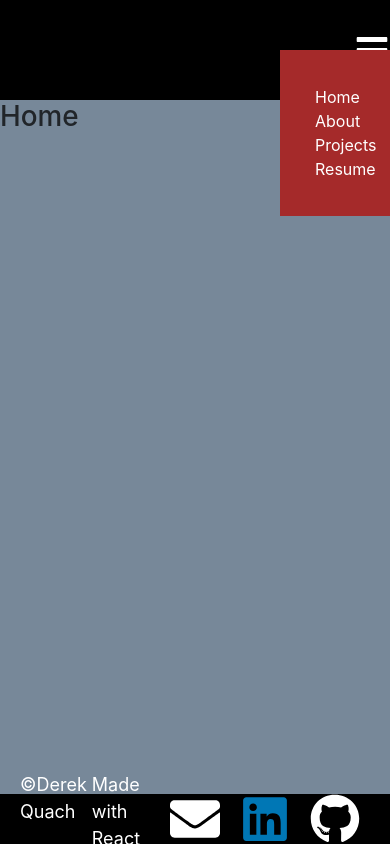
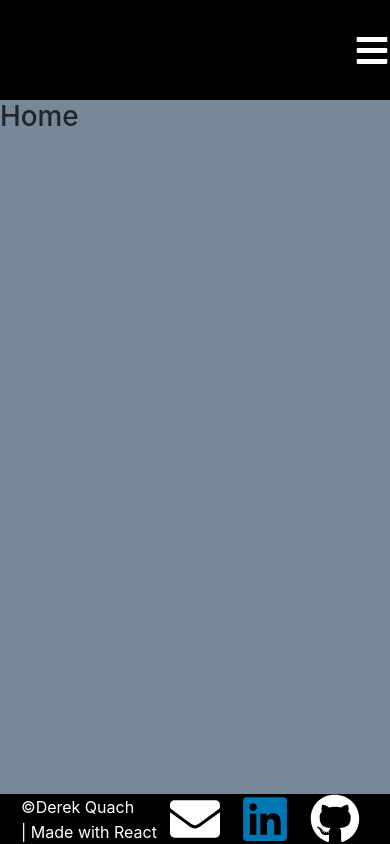
Before and after one commit to dnqUW/portfolio, a React (Create React App) app: page / in a window 390 px wide. Shown: the top 844 px of the page. Built offline with nearby package versions, Linux system fonts and the light colour scheme.

Commit message:
debugging

```diff
--- a/src/components/footer.js
+++ b/src/components/footer.js
@@ -6,7 +6,7 @@ export default function Footer() {
         <footer className="footer">
             <div className="full-name">
                 <p className="copy" style={{color: '#FFFFFF'}}>&copy;Derek Quach</p>
-                <p className="react" style={{ color: '#FFFFFF'}}>Made with React</p>
+                <p className="react" style={{ color: '#FFFFFF'}}>| Made with React</p>
             </div>
             <div className="logos">
                 <a href="mailto:derek.quach15@gmail.com"><FaEnvelope className="email-logo" style={{ color: '#FFFFFF'}}/></a>
--- a/src/components/navbar.js
+++ b/src/components/navbar.js
@@ -18,7 +18,7 @@ export default function Navbar() {
     return(
         <nav className="navbar">
 
-                <ul className= {`navlist ${toggleMenu ? "displayMenu" : ""}`}>
+                <ul className= {`navlist ${showMenu ? "displayMenu" : ""}`}>
                     <li><NavLink to="/">Home</NavLink></li>
                     <li><NavLink to="/about">About</NavLink></li>
                     <li><NavLink to ="/projects">Projects</NavLink></li>
--- a/src/css/footer.css
+++ b/src/css/footer.css
@@ -37,3 +37,18 @@
     font-size: large;
     margin-right: 5px;
 }
+
+@media(max-width: 650px) {
+    /* .footer {
+        width: 100%;
+
+    } */
+    .full-name {
+        display: block;
+    }
+
+    .copy, .react {
+        font-size: medium;
+        margin: 1px;
+    }
+}
--- a/src/css/navbar.css
+++ b/src/css/navbar.css
@@ -47,9 +47,10 @@
     .navbar ul.displayMenu {
         display: block;
         position: absolute;
-        top: 50px;
+        top: 85px;
         right: -140px;
-        width: 250px;
-        background-color: brown;
+        width: 220px;
+        padding: 10px;
+        background-color: black;
     }
 }
```
